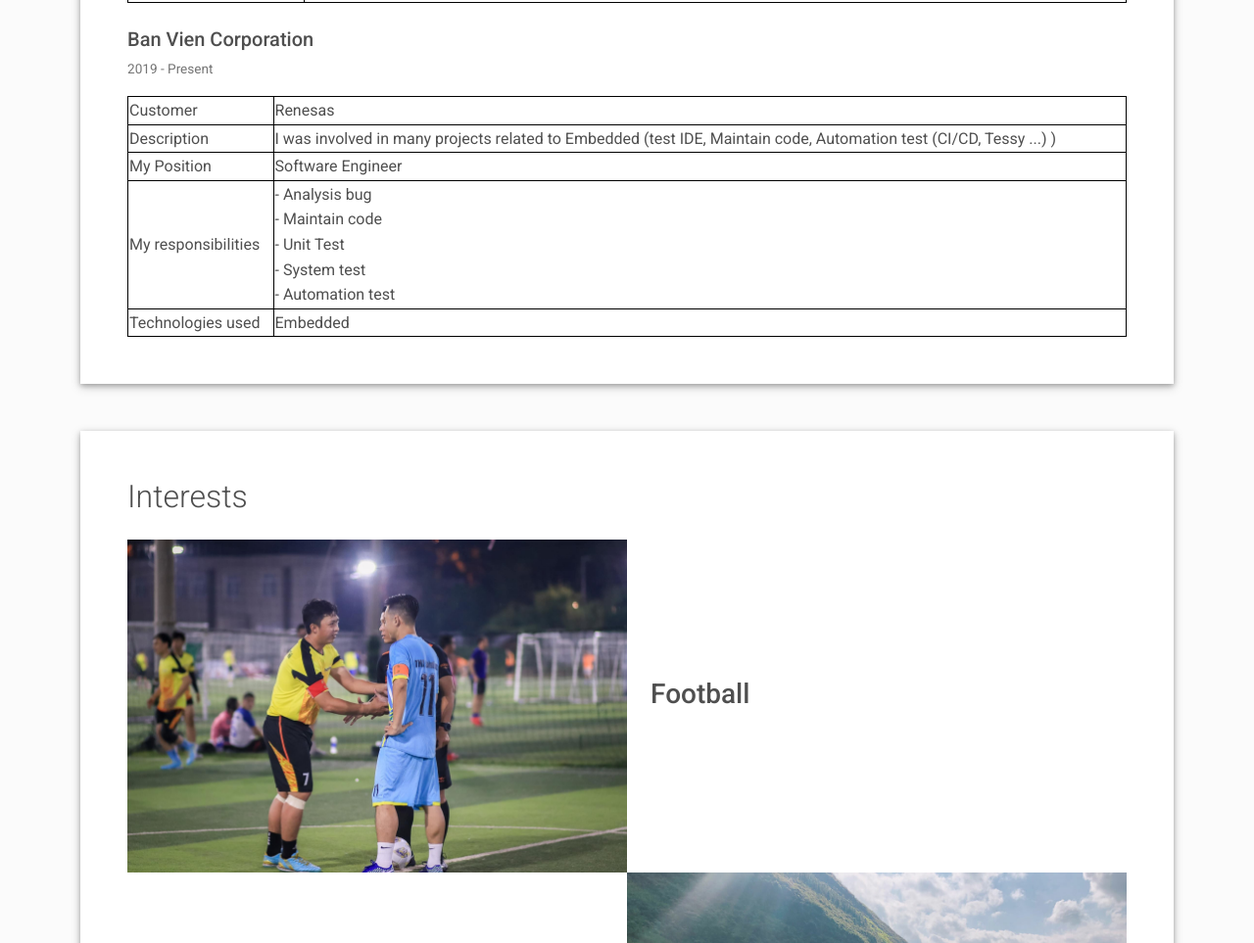
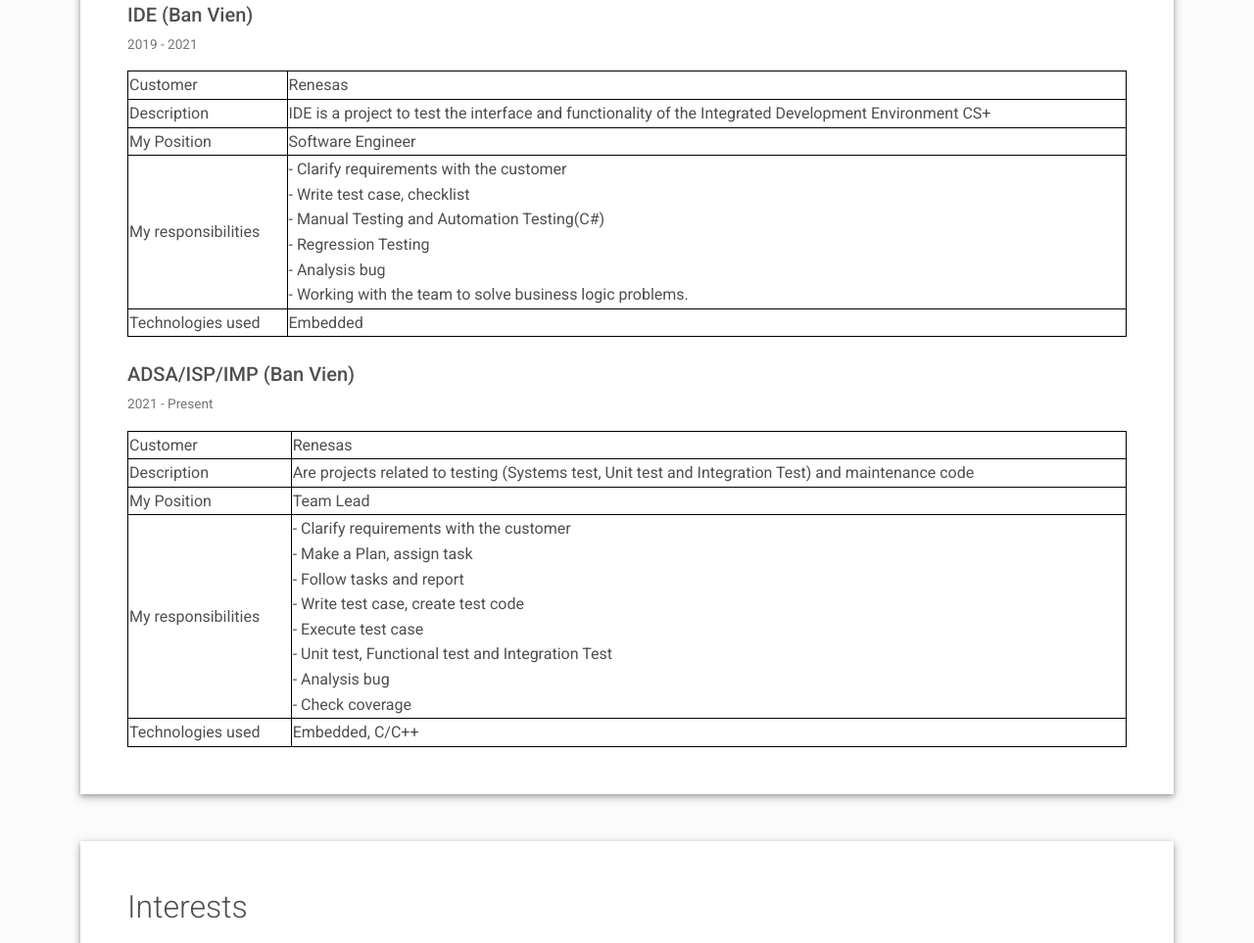
Before and after one commit to TaiHuynh308/TaiHuynh308.github.io, a plain HTML site: page index.html in a window 1280 px wide. Shown: the part 2821-3784 px from the top of the page at 98% size. Drawn offline with Linux system fonts and the light colour scheme.

Commit message:
Update CV 20/12

```diff
--- a/index.html
+++ b/index.html
@@ -187,7 +187,7 @@
           </div>
           <div class="timeline-body px-4 pb-4">
             <div class="text-muted text-small mb-3">Jun, 2017 - Dec, 2018</div>
-            <div>User generated content in real-time will have multiple touchpoints for offshoring. Organically grow the holistic world view of disruptive innovation via workplace diversity and empowerment.</div>
+            <div>My starting place in the IT industry, I participate in a project on Telecom with a position as the developer.</div>
           </div>
         </div>
       </div>
@@ -217,7 +217,7 @@
           border: 1px solid black;
         }
         </style>
-      <div class="h5">IMS Team </span> </div>
+      <div class="h5">IMS Team (TMA) </span> </div>
       <div class="text-muted text-small mb-3">2017 - 2019</div>
       <table style="width:100%">
         <tr>
@@ -249,8 +249,8 @@
         </tr>
       </table>
       <br>
-      <div class="h5">Ban Vien Corporation </span> </div>
-      <div class="text-muted text-small mb-3">2019 - Present</div>
+      <div class="h5">IDE (Ban Vien)</span> </div>
+      <div class="text-muted text-small mb-3">2019 - 2021</div>
       <table style="width:100%">
         <tr>
           <td> Customer </td>
@@ -258,7 +258,7 @@
         </tr>
         <tr>
           <td> Description </td>
-          <td> I was involved in many projects related to Embedded (test IDE, Maintain code, Automation test (CI/CD, Tessy ...) )  </td>
+          <td> IDE is a project to test the interface and functionality of the Integrated Development Environment CS+ </td>
         </tr>
         <tr>
           <td> My Position </td>
@@ -267,16 +267,51 @@
         <tr>
           <td> My responsibilities </td>
           <td>
+            <div>- Clarify requirements with the customer</div>
+            <div>- Write test case, checklist</div>
+            <div>- Manual Testing and Automation Testing(C#)</div>
+            <div>- Regression Testing</div>
             <div>- Analysis bug </div>
-            <div>- Maintain code</div>
-            <div>- Unit Test</div>
-            <div>- System test</div>
-            <div>- Automation test</div>
+            <div>- Working with the team to solve business logic problems.</div>
           </td>
         </tr>
         <tr>
           <td> Technologies used  </td>
           <td>Embedded</td>
+        </tr>
+      </table>
+      <br>
+      <div class="h5">ADSA/ISP/IMP (Ban Vien)</span> </div>
+      <div class="text-muted text-small mb-3">2021 - Present</div>
+      <table style="width:100%">
+        <tr>
+          <td> Customer </td>
+          <td> Renesas </td>
+        </tr>
+        <tr>
+          <td> Description </td>
+          <td> Are projects related to testing (Systems test, Unit test and Integration Test) and maintenance code  </td>
+        </tr>
+        <tr>
+          <td> My Position </td>
+          <td> Team Lead </td>
+        </tr>
+        <tr>
+          <td> My responsibilities </td>
+          <td>
+            <div>- Clarify requirements with the customer</div>
+            <div>- Make a Plan, assign task</div>
+            <div>- Follow tasks and report</div>
+            <div>- Write test case, create test code</div>
+            <div>- Execute test case</div>
+            <div>- Unit test, Functional test and Integration Test</div>
+            <div>- Analysis bug </div>
+            <div>- Check coverage</div>
+          </td>
+        </tr>
+        <tr>
+          <td> Technologies used  </td>
+          <td>Embedded, C/C++</td>
         </tr>
       </table>
     </div>
```
